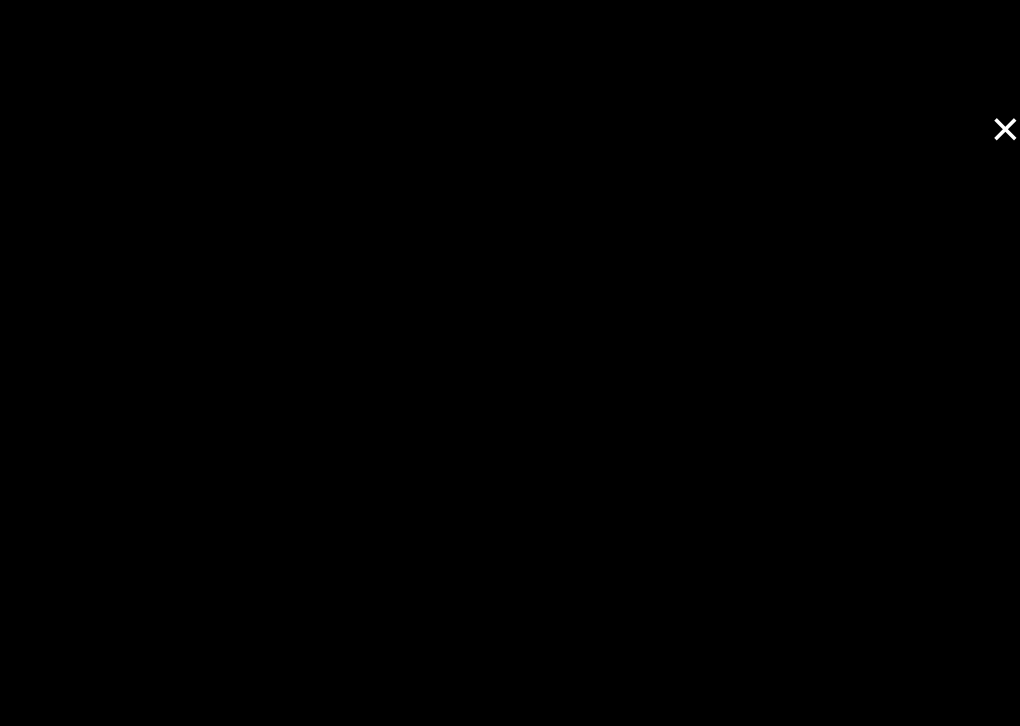
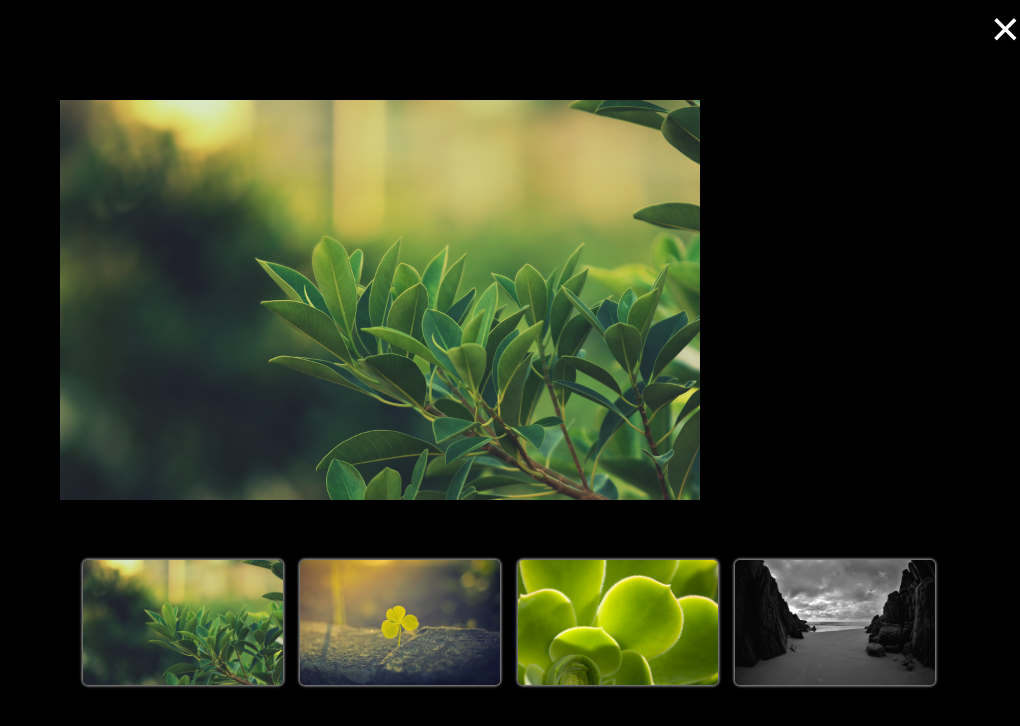
Before and after one commit to StojanMilosev/light-box, a plain HTML site: page index.html in a window 1280 px wide. Both pictures are taken after a click on the picture 313 px from the left and 249 px from the top of the page. Shown: the whole page, without its empty margins (260-1280 px from the left). Drawn offline with Linux system fonts and the light colour scheme.

Commit message:
added light box functionality, modal is shown properly and its contet is populated by clicked image

```diff
--- a/index.html
+++ b/index.html
@@ -14,11 +14,19 @@
                 <img src="img/img-2.jpg" alt="image 2" class="img" >
                 <img src="img/img-3.jpg" alt="image 3" class="img" >
                 <img src="img/img-4.jpg" alt="image 4" class="img" >
-                <button type="button" id="btn">modal</button>
             </div>
         </div>
         <div class="modal" id="image-modal">
             <span class="close">&times;</span>
+            <div class="modal-content">
+                <img id="modal-content-image">
+                <div class="modal-image-box">
+                    <img src="img/img-1.jpg" alt="image 1" class="demo-img" >
+                    <img src="img/img-2.jpg" alt="image 2" class="demo-img" >
+                    <img src="img/img-3.jpg" alt="image 3" class="demo-img" >
+                    <img src="img/img-4.jpg" alt="image 4" class="demo-img" >
+                </div>
+            </div>
         </div>
         <script src="main.js"></script>
     </body>
--- a/main.css
+++ b/main.css
@@ -15,6 +15,11 @@
     border-radius: 5px;
     box-shadow: -5px 0 8px grey, 0 5px 8px grey, 5px 0 8px grey, 0 -5px 8px grey;
 }
+.modal-image-box{
+    width: 880px;
+    margin: auto;
+    margin-top: 10px;
+    padding: 50px 10px;}
 .img{
     max-width: 200px;
     margin-left: 13px;
@@ -22,7 +27,15 @@
     box-shadow: 3px 3px 10px grey;
     transition: all 200ms ease-in-out;
 }
-.img:hover{
+.demo-img{
+    max-width: 200px;
+    margin-left: 13px;
+    border-radius: 5px;
+    box-shadow: -1px 0 3px grey, 0 1px 3px grey, 1px 0 3px grey, 0 -1px 3px grey;
+    transition: all 200ms ease-in-out;
+}
+.img:hover,
+.demo-img:hover{
     cursor: pointer;
    box-shadow: -3px 0 5px dodgerblue, 0 3px 5px dodgerblue, 3px 0 5px dodgerblue, 0 -3px 5px dodgerblue;
 }
@@ -30,7 +43,9 @@
     color: white;
     text-shadow: -2px 0 black, 0 2px black, 2px 0 black, 0 -2px black;
     font-size: 50px;
-    float: right;
+    position: absolute;
+    top: 0;
+    right: 0;
     transition: all 200ms ease-in-out;
 }
 .close:hover,
@@ -51,3 +66,12 @@
     overflow: auto;
     background-color: black;
 }
+.modal-content{
+    width: 50%;
+    margin: auto;
+}
+#modal-content-image{
+    width: 100%;
+    margin: auto;
+    display: block;
+}
--- a/main.js
+++ b/main.js
@@ -1,10 +1,20 @@
 var img = document.getElementsByClassName("img");
+var demo_img = document.getElementsByClassName("demo-img");
 var modal = document.getElementById("image-modal");
+var modal_content_image = document.getElementById("modal-content-image");
 var btn = document.getElementById("btn");
-
+//adding event click listeners to all images,function shows modal and populates the mdoal content with the image
 for(var i=0;i<img.length;i++){
     img[i].addEventListener('click',function(){
         modal.style.display = "block";
+        modal_content_image.src = this.src;
+    });
+}
+//adding event click listeners to all demo images in the modal
+//function populates the mdoal content with the clicked image
+for(var i=0;i<demo_img.length;i++){
+    demo_img[i].addEventListener('click',function(){
+       modal_content_image.src = this.src;
     });
 }
 //close button function
@@ -14,3 +24,8 @@ for(var i=0;i<close.length;i++){
         modal.style.display = "none";
     });
 }
+window.onclick = function(event){
+    if(event.target == modal){
+        modal.style.display = "none";
+    }
+};
```
